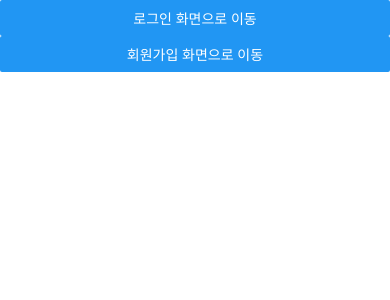
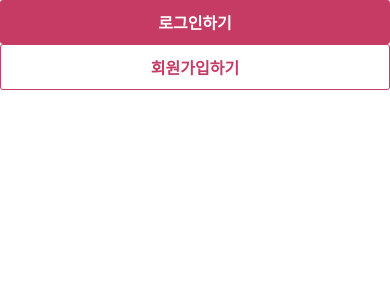
Before and after one commit to ParkSohyunee/react-native-matzipApp, a React Native app in the folder frontend/: screen / in a window 390 px wide. Shown: the top 300 px of the page. Built offline with nearby package versions, Linux system fonts and the light colour scheme.

Commit message:
feat: Pressable 버튼 컴포넌트 구현

```diff
--- /dev/null
+++ b/frontend/src/components/CustomButton.tsx
@@ -0,0 +1,100 @@
+import React from 'react';
+import {
+  Dimensions,
+  Pressable,
+  PressableProps,
+  StyleSheet,
+  Text,
+} from 'react-native';
+import {colors} from '../constants';
+
+interface CustomButtonProps extends PressableProps {
+  label: string;
+  variant?: 'filled' | 'outlined';
+  size?: 'large' | 'medium';
+  invalid?: boolean;
+}
+
+const deviceHeight = Dimensions.get('screen').height;
+
+export default function CustomButton({
+  label,
+  variant = 'filled',
+  size = 'large',
+  invalid = true,
+  ...props
+}: CustomButtonProps) {
+  /** (아래 주석처리된 코드)
+   * ios의 경우 window, screen height가 동일하지만,
+   * android의 경우 screen이 상태표시줄까지 포함된 길이임
+   */
+  //   const windowWidth = Dimensions.get('window').height;
+  //   const screenHeight = Dimensions.get('screen').height;
+
+  //   console.log(`windowWidth: ${windowWidth}`);
+  //   console.log(`screenHeight: ${screenHeight}`);
+
+  return (
+    <Pressable
+      disabled={invalid}
+      style={({pressed}) => [
+        pressed ? styles[`${variant}Pressed`] : styles[variant],
+        styles.container,
+        styles[size],
+        invalid && styles.invalid,
+      ]}
+      {...props}>
+      <Text style={[styles.text, styles[`${variant}Text`]]}>{label}</Text>
+    </Pressable>
+  );
+}
+
+const styles = StyleSheet.create({
+  container: {
+    borderRadius: 3,
+    justifyContent: 'center',
+  },
+  filled: {
+    backgroundColor: colors.PINK_700,
+  },
+  outlined: {
+    borderColor: colors.PINK_700,
+    borderWidth: 1,
+  },
+  filledPressed: {
+    backgroundColor: colors.PINK_500,
+  },
+  outlinedPressed: {
+    borderColor: colors.PINK_700,
+    borderWidth: 1,
+    opacity: 0.5,
+  },
+  large: {
+    width: '100%',
+    paddingVertical: deviceHeight > 700 ? 15 : 10,
+    paddingHorizontal: 12,
+    justifyContent: 'center',
+    alignItems: 'center',
+  },
+  medium: {
+    width: '50%',
+    paddingVertical: deviceHeight > 700 ? 12 : 8,
+    paddingHorizontal: 10,
+    justifyContent: 'center',
+    alignItems: 'center',
+  },
+  text: {
+    color: colors.WHITE,
+    fontSize: 16,
+    fontWeight: '700',
+  },
+  filledText: {
+    color: colors.WHITE,
+  },
+  outlinedText: {
+    color: colors.PINK_700,
+  },
+  invalid: {
+    opacity: 0.5,
+  },
+});
--- a/frontend/src/components/navigations/stack/AuthStackNavigator.tsx
+++ b/frontend/src/components/navigations/stack/AuthStackNavigator.tsx
@@ -5,7 +5,7 @@
 import LoginScreen from '../../screens/auth/LoginScreen';
 import SignupScreen from '../../screens/auth/SignupScreen';
 
-import {authNavigators} from '../../../constants';
+import {authNavigators} from '../../../constants/navigations';
 
 export type AuthStackParamListType = {
   [authNavigators.AUTH_HOME]: undefined;
--- a/frontend/src/components/screens/auth/AuthHomeScreen.tsx
+++ b/frontend/src/components/screens/auth/AuthHomeScreen.tsx
@@ -1,10 +1,11 @@
 // 인증 홈 화면
 import React from 'react';
-import {Button, SafeAreaView, View} from 'react-native';
+import {SafeAreaView, View} from 'react-native';
 import {StackScreenProps} from '@react-navigation/stack';
 
 import {AuthStackParamListType} from '../../navigations/stack/AuthStackNavigator';
 import {authNavigators} from '../../../constants';
+import CustomButton from '../../CustomButton';
 
 // (Reference) https://reactnavigation.org/docs/typescript/#type-checking-screens
 type AuthHomeScreenProps = StackScreenProps<
@@ -18,14 +19,15 @@
   return (
     <SafeAreaView>
       <View>
-        <Button
-          title="로그인 화면으로 이동"
+        <CustomButton
+          label="로그인하기"
+          invalid={false}
           onPress={() => navigation.navigate(authNavigators.LOGIN)}
         />
-      </View>
-      <View>
-        <Button
-          title="회원가입 화면으로 이동"
+        <CustomButton
+          label="회원가입하기"
+          invalid={false}
+          variant="outlined"
           onPress={() => navigation.navigate(authNavigators.SIGN_UP)}
         />
       </View>
--- /dev/null
+++ b/frontend/src/constants/colors.ts
@@ -0,0 +1,5 @@
+export const colors = {
+  PINK_700: '#C63B64',
+  PINK_500: '#BF5C79',
+  WHITE: '#ffff',
+};
--- a/frontend/src/constants/index.ts
+++ b/frontend/src/constants/index.ts
@@ -1,7 +1,2 @@
-const authNavigators = {
-  AUTH_HOME: 'Home',
-  LOGIN: 'Login',
-  SIGN_UP: 'Signup',
-} as const;
-
-export {authNavigators};
+export * from './colors';
+export * from './navigations';
--- /dev/null
+++ b/frontend/src/constants/navigations.ts
@@ -0,0 +1,5 @@
+export const authNavigators = {
+  AUTH_HOME: 'Home',
+  LOGIN: 'Login',
+  SIGN_UP: 'Signup',
+} as const;
```
